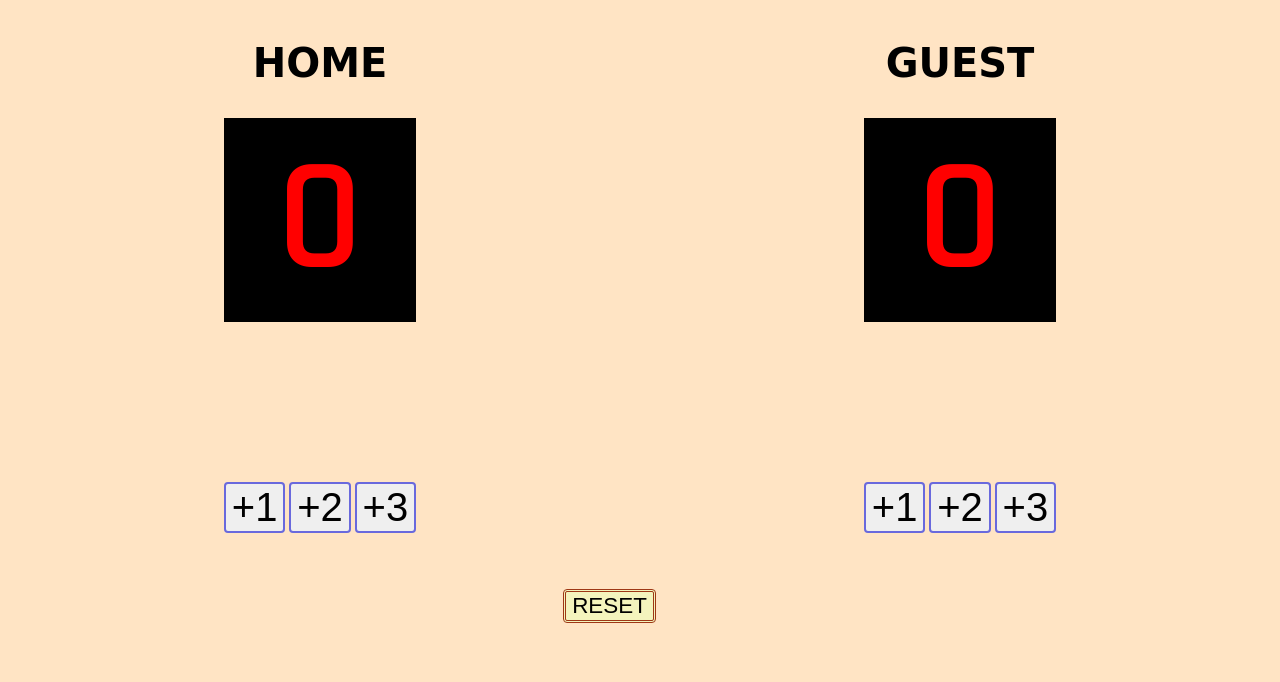
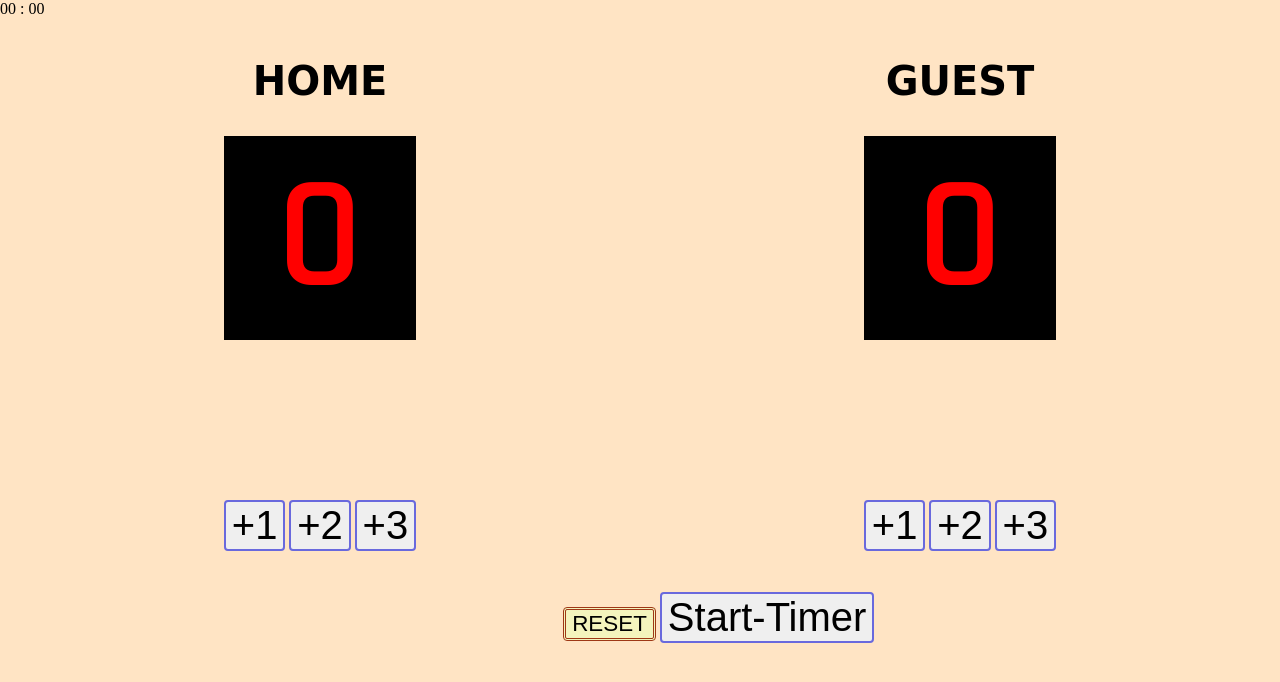
Before and after one commit to Vermayugank/basketball-Scorecard, a plain HTML site: page index.html in a window 1280 px wide. Drawn offline with Linux system fonts and the light colour scheme; a web font is replaced by a local one.

Commit message:
added timer

```diff
--- a/index.html
+++ b/index.html
@@ -11,31 +11,42 @@
 </head>
 
 <body>
+
+  <!--     <p id="timer-el">Timer</p> -->
+  <div class="timer_dip">
+    <span id="timer-el min">00</span>
+    <span id="timer-el"> : </span>
+    <span id="timer-el secs">00</span>
+  </div>
+
   <div class="container">
     <div>
       <h3>HOME</h3>
       <div class="counter-h">
         <p id="count-h">0</p>
       </div>
+      <div class="h_btn">
       <button id="one-h" onclick="add1_h()">+1</button>
       <button id="two-h" onclick="add2_h()">+2</button>
       <button id="three-h" onclick="add3_h()">+3</button>
+      </div>
     </div>
     <div>
       <h3>GUEST</h3>
       <div class="counter-g">
         <p id="count-g">0</p>
       </div>
+      <div class="g_btn">
       <button id="one-g" onclick="add1_g()">+1</button>
       <button id="two-g" onclick="add2_g()">+2</button>
       <button id="three-g" onclick="add3_g()">+3</button>
+      </div>
     </div>
-  </div>
   </div>
   <div class="reset">
     <button id="reset-btn" onclick="reset()"> RESET </button>
+    <button id="start-btn" onclick="start()"> Start-Timer </button>
   </div>
-  <script src="https://replit.com/public/js/replit-badge.js" theme="blue" defer></script>
   <script src="script.js"></script>
 </body>
 
```
